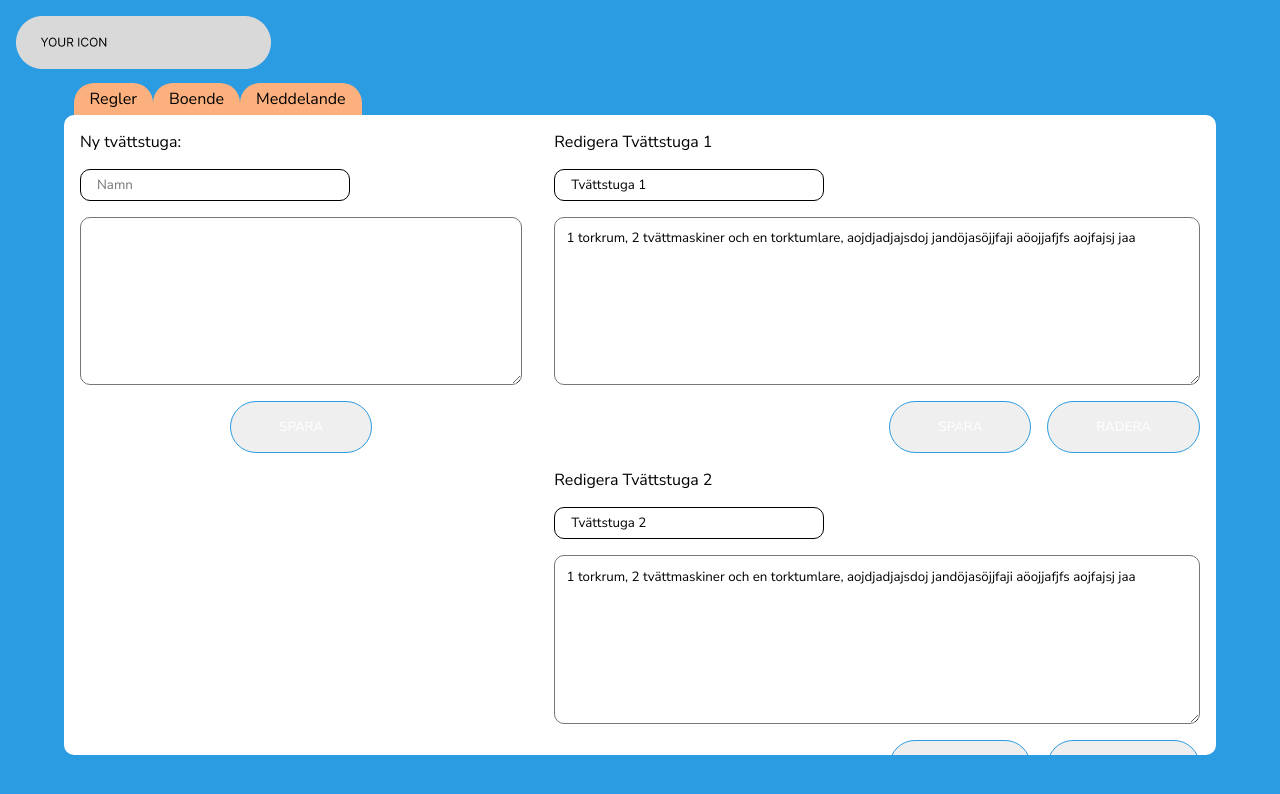
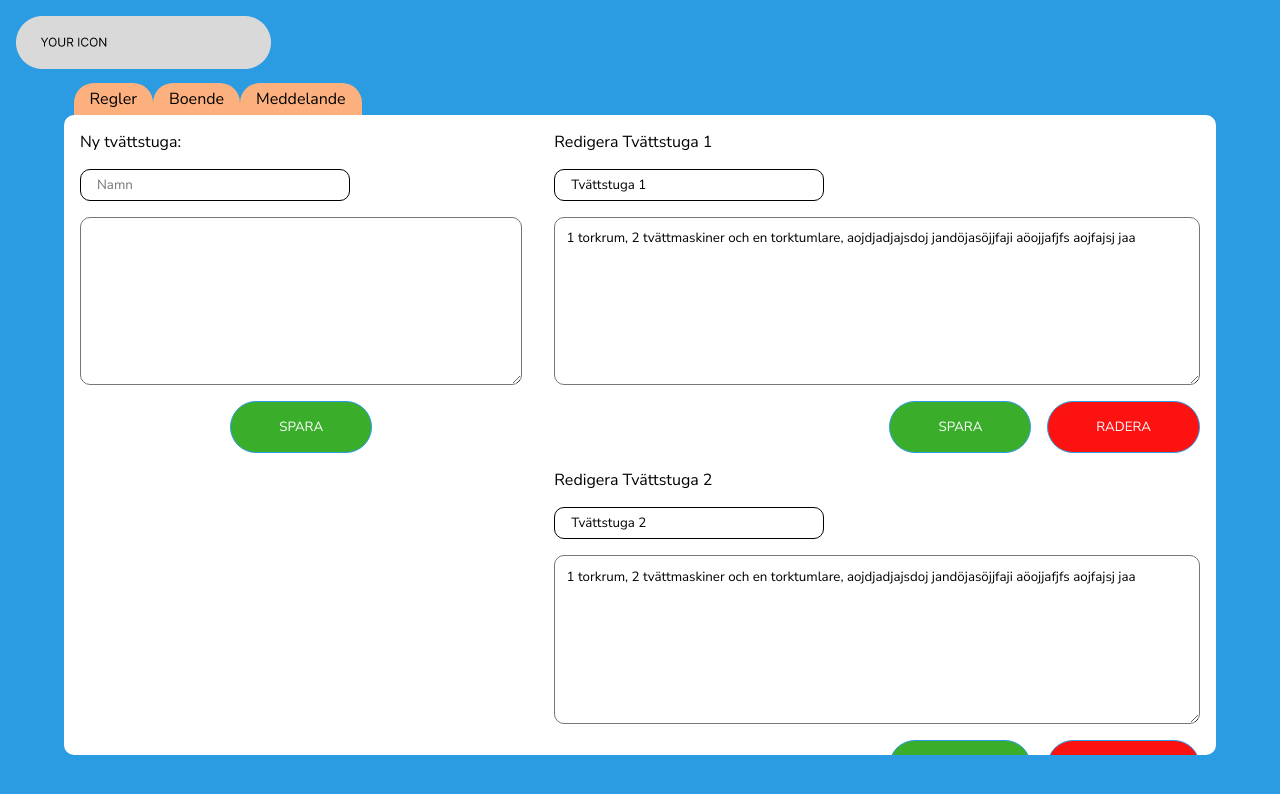
Before and after one commit to Chokladglasyr/LaundryBooking, a React (Vite) app in the folder frontend/: page /admin/rooms in a window 1280 px wide. Shown: the top 794 px of the page. Built offline with nearby package versions, Linux system fonts and the light colour scheme.

Commit message:
refactor: adminrooms changed classnames and added handleinput on change

```diff
--- a/frontend/src/components/AdminRooms.tsx
+++ b/frontend/src/components/AdminRooms.tsx
@@ -1,22 +1,34 @@
+import { useState } from "react";
+
 function AdminRooms() {
+  const [formData, setFormData] = useState({});
   const rooms = [
     {
-            id: '1',
-            name: 'Tvättstuga 1',
-            description: '1 torkrum, 2 tvättmaskiner och en torktumlare, aojdjadjajsdoj jandöjasöjjfaji aöojjafjfs aojfajsj jaa'
+      id: "1",
+      name: "Tvättstuga 1",
+      description:
+        "1 torkrum, 2 tvättmaskiner och en torktumlare, aojdjadjajsdoj jandöjasöjjfaji aöojjafjfs aojfajsj jaa",
     },
     {
-            id: '2',
-            name: 'Tvättstuga 2',
-            description: '1 torkrum, 2 tvättmaskiner och en torktumlare, aojdjadjajsdoj jandöjasöjjfaji aöojjafjfs aojfajsj jaa'
+      id: "2",
+      name: "Tvättstuga 2",
+      description:
+        "1 torkrum, 2 tvättmaskiner och en torktumlare, aojdjadjajsdoj jandöjasöjjfaji aöojjafjfs aojfajsj jaa",
     },
     {
-            id: '3',
-            name: 'Tvättstuga 3',
-            description: '1 torkrum, 2 tvättmaskiner och en torktumlare, aojdjadjajsdoj jandöjasöjjfaji aöojjafjfs aojfajsj jaa'
+      id: "3",
+      name: "Tvättstuga 3",
+      description:
+        "1 torkrum, 2 tvättmaskiner och en torktumlare, aojdjadjajsdoj jandöjasöjjfaji aöojjafjfs aojfajsj jaa",
     },
-    ]
-    return(
+  ];
+  const handleInput = (
+    e: React.ChangeEvent<HTMLInputElement | HTMLTextAreaElement>
+  ) => {
+    const { name, value } = e.target;
+    setFormData({ ...formData, [name]: value });
+  };
+  return (
     <>
       <article>
         <form action="" id="room-form">
@@ -27,9 +39,10 @@ function AdminRooms() {
             name="name"
             id="name"
             placeholder="Namn"
+            onChange={handleInput}
           />
-          <textarea name="description" id="description" rows={8}></textarea>
-          <button id="create-room" className="primary-btn">
+          <textarea name="description" id="description" rows={8} onChange={handleInput}></textarea>
+          <button id="create-room" className="primary-btn-green">
             SPARA
           </button>
         </form>
@@ -44,15 +57,15 @@ function AdminRooms() {
               name="title"
               id="title"
               value={room.name}
+              onChange={handleInput}
             />
-            <textarea name="description" id="description" rows={8}>
-              {room.description}
+            <textarea name="description" id="description" rows={8} value={room.description} onChange={handleInput}>
             </textarea>
             <div className="btn-container">
-              <button id="edit-room" className="primary-btn">
+              <button id={`edit-room-${index}`} className="primary-btn-green">
                 SPARA
               </button>
-              <button id="delete-room" className="primary-btn">
+              <button id={`delete-room-${index}`} className="primary-btn-red">
                 RADERA
               </button>
             </div>
@@ -60,6 +73,6 @@ function AdminRooms() {
         ))}
       </article>
     </>
-    )
+  );
 }
-export default AdminRooms
+export default AdminRooms;
```
Lines whose indentation alone changed are shown as unchanged.
